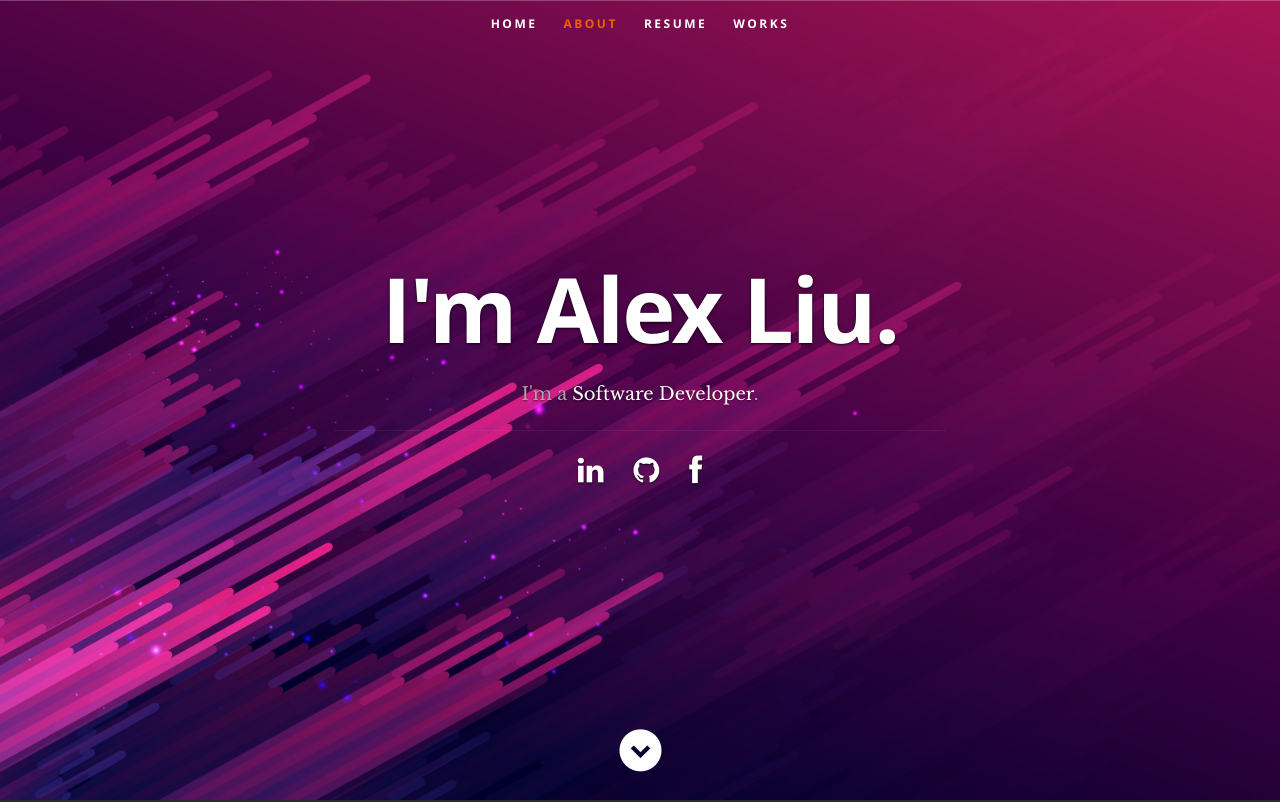
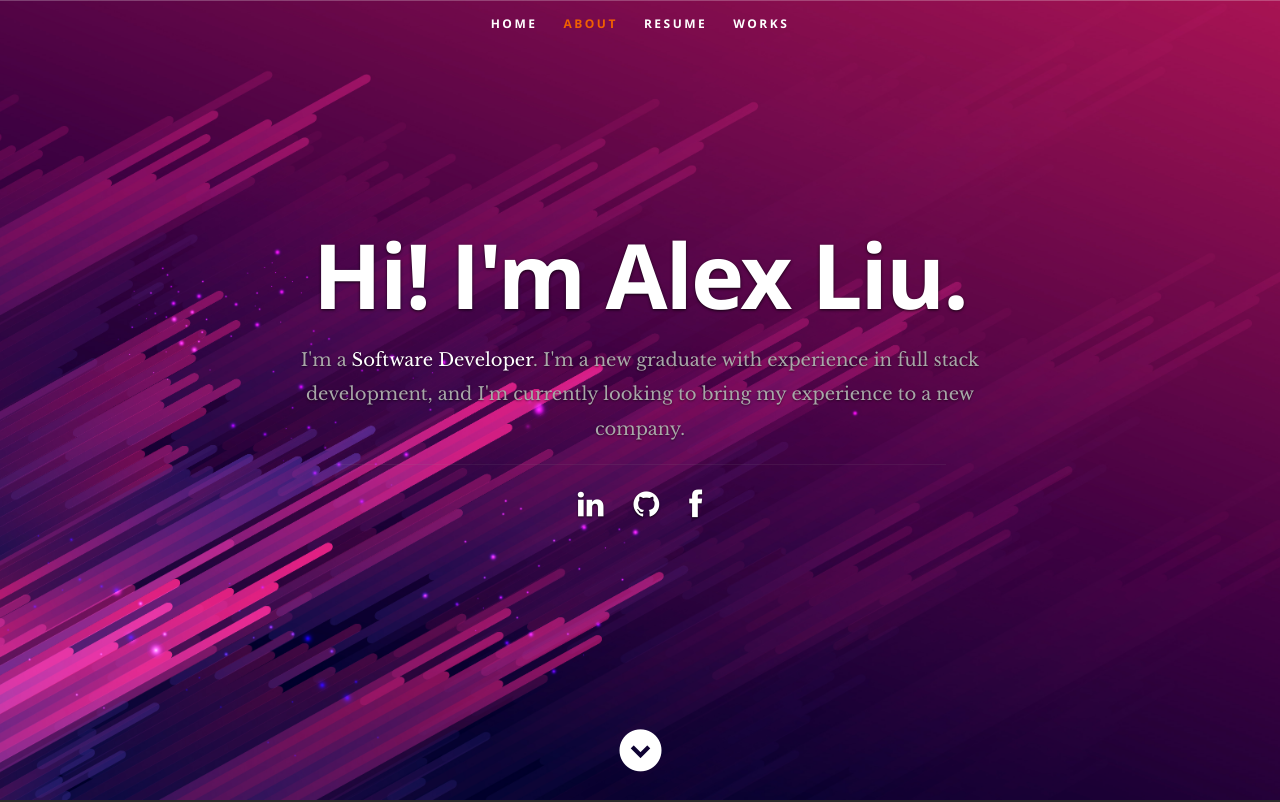
Before and after one commit to alexliu245/alexliu245.github.io, a React (Create React App) app: page / in a window 1280 px wide. Shown: the top 802 px of the page. Built offline with nearby package versions, Linux system fonts and the light colour scheme.

Commit message:
updated header copy

```diff
--- a/public/resumeData.json
+++ b/public/resumeData.json
@@ -2,6 +2,7 @@
   "main": {
     "name":"Alex Liu",
     "occupation":"Software Developer",
+    "description": "I'm a new graduate with experience in full stack development, and I'm currently looking to bring my experience to a new company.",
     "image":"profilepic.jpg",
     "bio":"I'm a software developer with a focus in fullstack development. I've worked on all sorts of projects at different companies, including mobile apps, websites, hardware apis, etc. When I'm not hard at work polishing a React.js UI or building out a Ruby on Rails API, I can usually be found on Discord gaming with my friends, going to the gym, or in the kitchen trying out a new Youtube recipe.",
     "email": "alex.liu245@gmail.com",
--- a/src/Components/Header.js
+++ b/src/Components/Header.js
@@ -32,8 +32,8 @@ class Header extends Component {
 
       <div className="row banner">
          <div className="banner-text">
-            <h1 className="responsive-headline">I'm {name}.</h1>
-            <h3>I'm a <span>{occupation}</span>.</h3>
+            <h1 className="responsive-headline">Hi! I'm {name}.</h1>
+            <h3>I'm a <span>{occupation}</span>. {description}</h3>
             <hr />
             <ul className="social">
                {networks}
```
